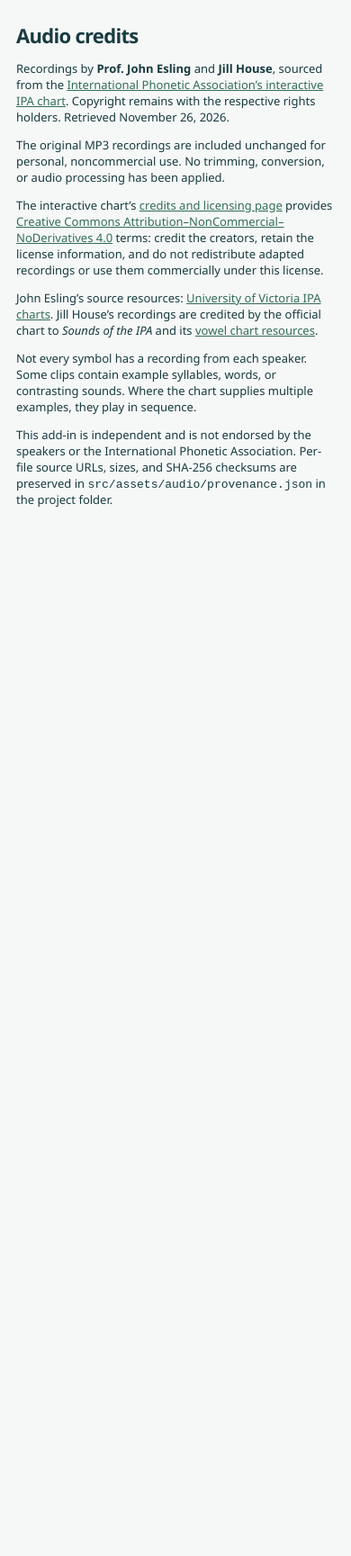
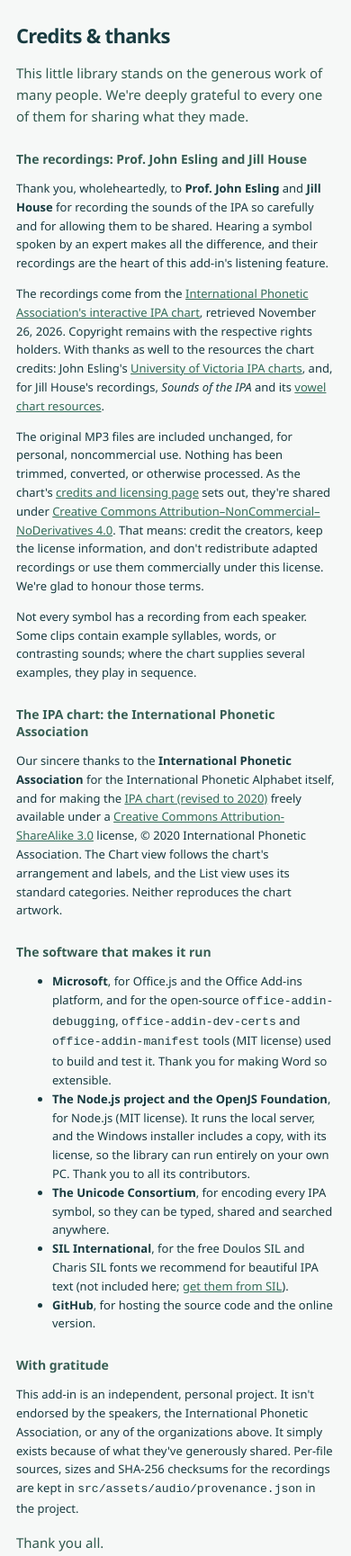
Before and after one commit to tcanterbury/jbc_speech, a website: page src/audio-credits.html in a window 390 px wide. Shown: the whole page at 90% size. Before the commit the page ends 844 px from the top, so only its background shows below. Drawn offline with Linux system fonts and the light colour scheme.

Commit message:
Credits & thanks page
The audio credits page becomes a fuller Credits & thanks page that
gratefully acknowledges John Esling and Jill House for the recordings,
the International Phonetic Association for the IPA chart (CC BY-SA 3.0),
and Microsoft, Node.js/OpenJS, Unicode, SIL and GitHub. License terms
are kept intact. Links, READ MEs, help, landing page and README updated.

Co-Authored-By: Claude Opus 5.5 <noreply@anthropic.com>

```diff
--- a/scripts/build-web.mjs
+++ b/scripts/build-web.mjs
@@ -67,7 +67,7 @@ h2.add{font-size:16px;margin:28px 0 6px;color:#183b40}
 <ul>
 <li><a href="taskpane.html?preview=1">Try it in your browser</a> (symbols go into a practice box).</li>
 <li><a href="taskpane.html?preview=1&amp;view=chart">Browser demo, Chart view</a></li>
-<li><a href="help.html">Help</a> · <a href="audio-credits.html">Audio credits &amp; license</a></li>
+<li><a href="help.html">Help</a> · <a href="audio-credits.html">Credits &amp; thanks</a></li>
 </ul>
 <h2 class="add">Add it to Word</h2>
 <p>Choose the way that fits your computer. Afterwards, open the <b>JBC Speech</b> tab in Word and click <b>IPA Library</b>. Menu labels vary a little between Word versions.</p>
@@ -109,7 +109,7 @@ h2.add{font-size:16px;margin:28px 0 6px;color:#183b40}
 </ol>
 <p class="tip">Microsoft intends this for testing; the add-in can disappear when browser data is cleared.</p></div>
 </details>
-<p class="note">Version ${version}. Audio recordings by John Esling and Jill House from the International Phonetic Association's interactive chart, CC BY-NC-ND 4.0. Not endorsed by the Association.</p>
+<p class="note">Version ${version}. With heartfelt thanks to John Esling and Jill House for the recordings (from the International Phonetic Association's interactive chart, CC BY-NC-ND 4.0), and to the International Phonetic Association for the IPA chart (CC BY-SA 3.0). Everyone who made this possible is thanked on the <a href="audio-credits.html">Credits &amp; thanks</a> page. This is an independent project and isn't endorsed by them.</p>
 </main></body></html>
 `);
 console.log(`Built ${path.relative(project, out)} for ${baseUrl}`);
--- a/src/audio-credits.html
+++ b/src/audio-credits.html
@@ -1,11 +1,29 @@
 <!doctype html>
-<html lang="en"><head><meta charset="utf-8"><meta name="viewport" content="width=device-width,initial-scale=1"><title>JBC Speech · Audio credits</title><link rel="stylesheet" href="taskpane.css"></head>
+<html lang="en"><head><meta charset="utf-8"><meta name="viewport" content="width=device-width,initial-scale=1"><title>JBC Speech · Credits &amp; thanks</title><link rel="stylesheet" href="taskpane.css">
+<style>main{max-width:680px}h2{font-size:14px;margin-top:26px}p,li{line-height:1.6}.thanks{font-size:15px;color:#31594e}</style></head>
 <body><main>
-<h1>Audio credits</h1>
-<p>Recordings by <strong>Prof. John Esling</strong> and <strong>Jill House</strong>, sourced from the <a href="https://www.internationalphoneticassociation.org/IPAcharts/IPA_charts_TI/IPA_charts_TI.html">International Phonetic Association’s interactive IPA chart</a>. Copyright remains with the respective rights holders. Retrieved November 26, 2026.</p>
-<p>The original MP3 recordings are included unchanged for personal, noncommercial use. No trimming, conversion, or audio processing has been applied.</p>
-<p>The interactive chart’s <a href="https://www.internationalphoneticassociation.org/IPAcharts/common_files/IPA_charts_about.html">credits and licensing page</a> provides <a href="https://creativecommons.org/licenses/by-nc-nd/4.0/">Creative Commons Attribution–NonCommercial–NoDerivatives 4.0</a> terms: credit the creators, retain the license information, and do not redistribute adapted recordings or use them commercially under this license.</p>
-<p>John Esling’s source resources: <a href="https://web.uvic.ca/ling/resources/ipa/charts/IPAlab/IPAlab.htm">University of Victoria IPA charts</a>. Jill House’s recordings are credited by the official chart to <em>Sounds of the IPA</em> and its <a href="http://www.phonetics.ucla.edu/course/chapter1/wells/wells.html">vowel chart resources</a>.</p>
-<p>Not every symbol has a recording from each speaker. Some clips contain example syllables, words, or contrasting sounds. Where the chart supplies multiple examples, they play in sequence.</p>
-<p>This add-in is independent and is not endorsed by the speakers or the International Phonetic Association. Per-file source URLs, sizes, and SHA-256 checksums are preserved in <code>src/assets/audio/provenance.json</code> in the project folder.</p>
+<h1>Credits &amp; thanks</h1>
+<p class="thanks">This little library stands on the generous work of many people. We're deeply grateful to every one of them for sharing what they made.</p>
+
+<h2>The recordings: Prof. John Esling and Jill House</h2>
+<p>Thank you, wholeheartedly, to <strong>Prof. John Esling</strong> and <strong>Jill House</strong> for recording the sounds of the IPA so carefully and for allowing them to be shared. Hearing a symbol spoken by an expert makes all the difference, and their recordings are the heart of this add-in's listening feature.</p>
+<p>The recordings come from the <a href="https://www.internationalphoneticassociation.org/IPAcharts/IPA_charts_TI/IPA_charts_TI.html">International Phonetic Association's interactive IPA chart</a>, retrieved November 26, 2026. Copyright remains with the respective rights holders. With thanks as well to the resources the chart credits: John Esling's <a href="https://web.uvic.ca/ling/resources/ipa/charts/IPAlab/IPAlab.htm">University of Victoria IPA charts</a>, and, for Jill House's recordings, <em>Sounds of the IPA</em> and its <a href="http://www.phonetics.ucla.edu/course/chapter1/wells/wells.html">vowel chart resources</a>.</p>
+<p>The original MP3 files are included unchanged, for personal, noncommercial use. Nothing has been trimmed, converted, or otherwise processed. As the chart's <a href="https://www.internationalphoneticassociation.org/IPAcharts/common_files/IPA_charts_about.html">credits and licensing page</a> sets out, they're shared under <a href="https://creativecommons.org/licenses/by-nc-nd/4.0/">Creative Commons Attribution–NonCommercial–NoDerivatives 4.0</a>. That means: credit the creators, keep the license information, and don't redistribute adapted recordings or use them commercially under this license. We're glad to honour those terms.</p>
+<p>Not every symbol has a recording from each speaker. Some clips contain example syllables, words, or contrasting sounds; where the chart supplies several examples, they play in sequence.</p>
+
+<h2>The IPA chart: the International Phonetic Association</h2>
+<p>Our sincere thanks to the <strong>International Phonetic Association</strong> for the International Phonetic Alphabet itself, and for making the <a href="https://www.internationalphoneticassociation.org/content/ipa-chart">IPA chart (revised to 2020)</a> freely available under a <a href="https://creativecommons.org/licenses/by-sa/3.0/">Creative Commons Attribution-ShareAlike 3.0</a> license, © 2020 International Phonetic Association. The Chart view follows the chart's arrangement and labels, and the List view uses its standard categories. Neither reproduces the chart artwork.</p>
+
+<h2>The software that makes it run</h2>
+<ul>
+<li><strong>Microsoft</strong>, for Office.js and the Office Add-ins platform, and for the open-source <code>office-addin-debugging</code>, <code>office-addin-dev-certs</code> and <code>office-addin-manifest</code> tools (MIT license) used to build and test it. Thank you for making Word so extensible.</li>
+<li><strong>The Node.js project and the OpenJS Foundation</strong>, for Node.js (MIT license). It runs the local server, and the Windows installer includes a copy, with its license, so the library can run entirely on your own PC. Thank you to all its contributors.</li>
+<li><strong>The Unicode Consortium</strong>, for encoding every IPA symbol, so they can be typed, shared and searched anywhere.</li>
+<li><strong>SIL International</strong>, for the free Doulos SIL and Charis SIL fonts we recommend for beautiful IPA text (not included here; <a href="https://software.sil.org/fonts/">get them from SIL</a>).</li>
+<li><strong>GitHub</strong>, for hosting the source code and the online version.</li>
+</ul>
+
+<h2>With gratitude</h2>
+<p>This add-in is an independent, personal project. It isn't endorsed by the speakers, the International Phonetic Association, or any of the organizations above. It simply exists because of what they've generously shared. Per-file sources, sizes and SHA-256 checksums for the recordings are kept in <code>src/assets/audio/provenance.json</code> in the project.</p>
+<p class="thanks">Thank you all.</p>
 </main></body></html>
```
Also changed, not shown: installer/READ ME.txt (+7 -2 lines), installer/online/READ ME.txt (+7 -2 lines), src/help.html (+1 -1 lines), src/taskpane.html (+1 -1 lines), README.md.
